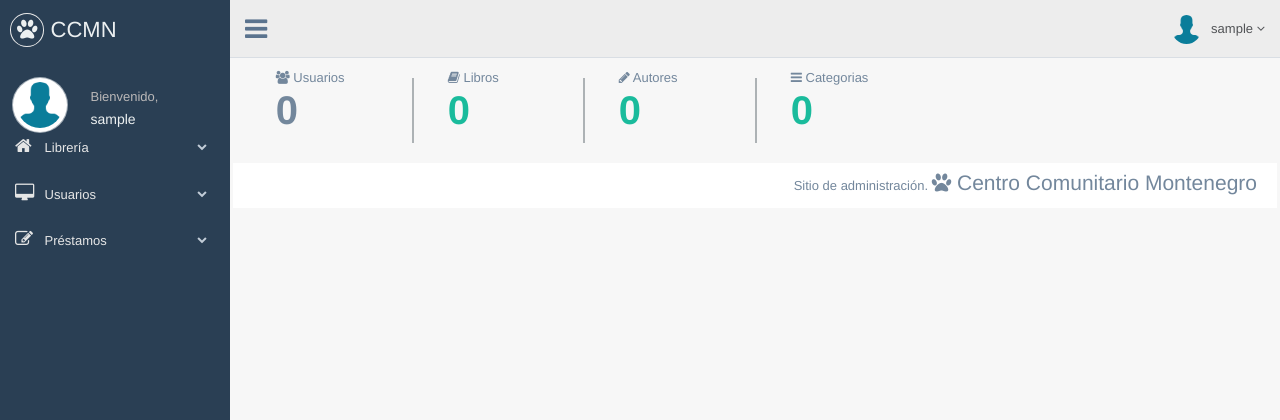
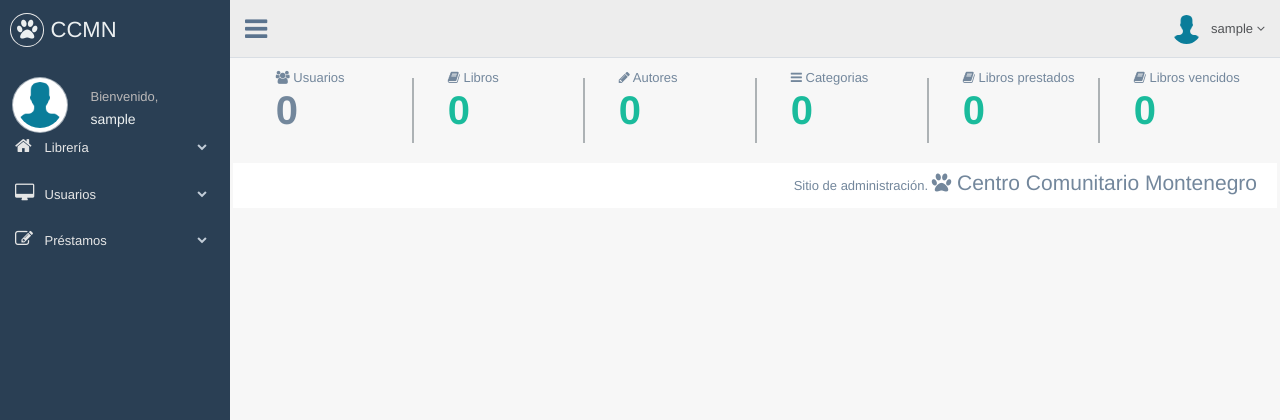
Before and after one commit to EduardoVaca/CCMN, a Django app: page /administrador/ in a window 1280 px wide. Shown: the top 420 px of the page. Run offline with Django 3.2, Linux system fonts and the light colour scheme; the visitor is signed in with stand-in values (Sample User, id 1); data that the repository does not hold is empty; some libraries are stand-ins or nearby versions.

Commit message:
Showing more data on dashboard

```diff
--- a/templates/administrador/dashboard.html
+++ b/templates/administrador/dashboard.html
@@ -30,5 +30,19 @@
                 <div class="count green">{{ categories_num }}</div>
             </div>
         </div>
+        <div class="animated flipInY col-md-2 col-sm-4 col-xs-4 tile_stats_count">
+            <div class="left"></div>
+            <div class="right">
+                <span class="count_top"><i class="fa fa-book"></i> Libros prestados</span>
+                <div class="count green">{{ borrowed_num }}</div>
+            </div>
+        </div>
+        <div class="animated flipInY col-md-2 col-sm-4 col-xs-4 tile_stats_count">
+            <div class="left"></div>
+            <div class="right">
+                <span class="count_top"><i class="fa fa-book"></i> Libros vencidos</span>
+                <div class="count green">{{ expired_num }}</div>
+            </div>
+        </div>
     </div>
 {% endblock %}
--- a/users/views.py
+++ b/users/views.py
@@ -5,6 +5,7 @@ from django.contrib.auth.models import User
 
 from .models import AdminUser, BaseUser
 from library.models import Book, Author, Category
+from book_borrows.models import Borrow
 
 
 def in_admin_group(user):
@@ -34,11 +35,15 @@ def dashboard(request):
 	authors_num = Author.objects.all().count()
 	categories_num = Category.objects.all().count()
 	users = BaseUser.objects.all().count()
+	borrowed = Borrow.objects.filter(status='BO').count()
+	expired = Borrow.objects.filter(status='EX').count()
 	context = {
 		'books_num': books_num,
 		'authors_num': authors_num,
 		'categories_num': categories_num,
 		'users_num': users,
+		'borrowed_num': borrowed,
+		'expired_num': expired,
 	}
 	return render(request, 'administrador/dashboard.html', context)
 
```
